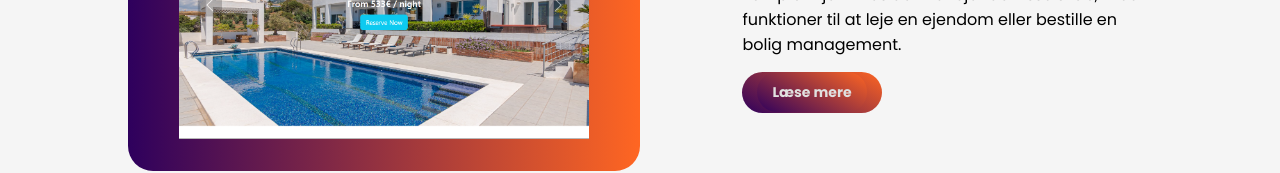
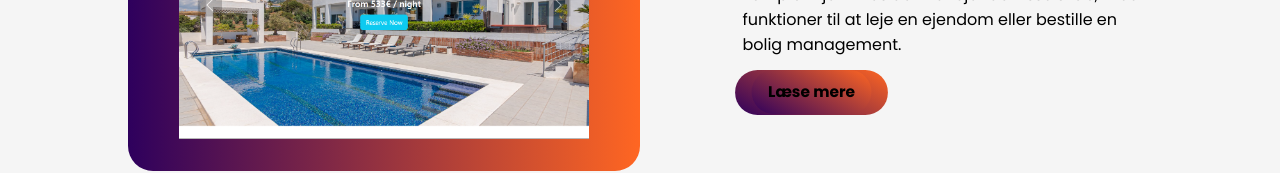
Before and after one commit to smw22/Portfolio, a Vue app in the folder Portfolio/: page / in a window 1280 px wide. In both pictures the pointer is over the button 811 px from the left and 2665 px from the top of the page. Shown: the part 2573-2746 px from the top of the page. Built offline with nearby package versions, Linux system fonts and the light colour scheme.

Commit message:
detajler

```diff
--- a/Portfolio/src/components/SecondSection.vue
+++ b/Portfolio/src/components/SecondSection.vue
@@ -16,7 +16,7 @@
                 <p class="about-me-text">
                     Jeg har erfaring med forskellige projekter, der involverer teamwork og soloarbejde, hvor jeg har haft mulighed for at bruge mine forskellige færdigheder og kompetencer. Jeg lærer hurtigt og er villig til at mestre ethvert værktøj, der bruges på min arbejdsplads. Jeg har været i IT-sektoren i nogle år, og jeg er meget fortrolig med at arbejde med forskellige værktøjer og wireframes.
                 </p>
-                <button onclick="window.open('https://acrobat.adobe.com/id/urn:aaid:sc:EU:cd0bef85-29d9-4a9d-9e26-c40e7b5d6d6f', '_blank')" class="about-me-button">Hent mit CV!</button>
+                <button onclick="window.open('https://acrobat.adobe.com/id/urn:aaid:sc:EU:233b5f54-aad7-4af5-8a7a-112496fe70bf?viewer%21megaVerb=group-discover', '_blank')" class="about-me-button">Hent mit CV!</button>
             </div>
             <!-- <div class="cv-video">
                 <iframe width="560" height="315" src="https://www.youtube.com/embed/9V5VSG3U1GM?si=N2w5Jdvpie86u7yk" title="YouTube video player" frameborder="0" allow="accelerometer; autoplay; clipboard-write; encrypted-media; gyroscope; picture-in-picture; web-share" referrerpolicy="strict-origin-when-cross-origin" allowfullscreen></iframe>
--- a/Portfolio/src/components/ThirdSection.vue
+++ b/Portfolio/src/components/ThirdSection.vue
@@ -72,6 +72,9 @@ const { portfolioItems } = getPortfolio()
             align-items: center;
                 &.reverse {
                     flex-direction: row-reverse; // This will reverse the flex direction for even projects
+                    // .project-image{
+                    // background-color: #ff6e2f;
+                    // }
                 }
                 .project-image{
                     display: flex;
@@ -81,6 +84,7 @@ const { portfolioItems } = getPortfolio()
                     aspect-ratio: 16 / 10;
                     border-radius: 25px;
                     background-image: linear-gradient(90deg, #2E005D , #FF6622);
+                    // background-color: #a748ff;
                     .portfolio-image{
                         height: 80%;
                         width: 80%;
@@ -107,6 +111,10 @@ const { portfolioItems } = getPortfolio()
                         font-weight: 700;
                         font-size: 14px;
                         background-image: linear-gradient(30deg, #2E005D , #FF6622);
+                    }
+                    .project-button:hover{
+                        color: black;
+                        scale: 1.1
                     }
                     // .project-button:hover{
                     //     background-image: linear-gradient(30deg, #2E005D , #FF6622);
```
